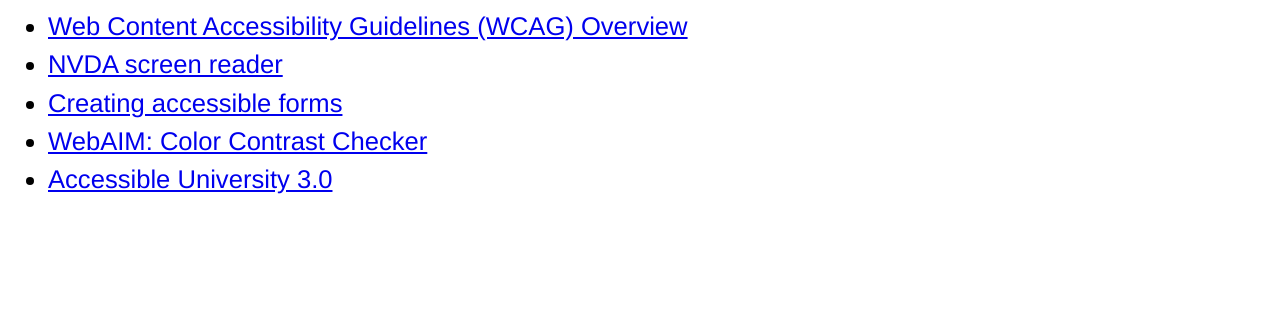
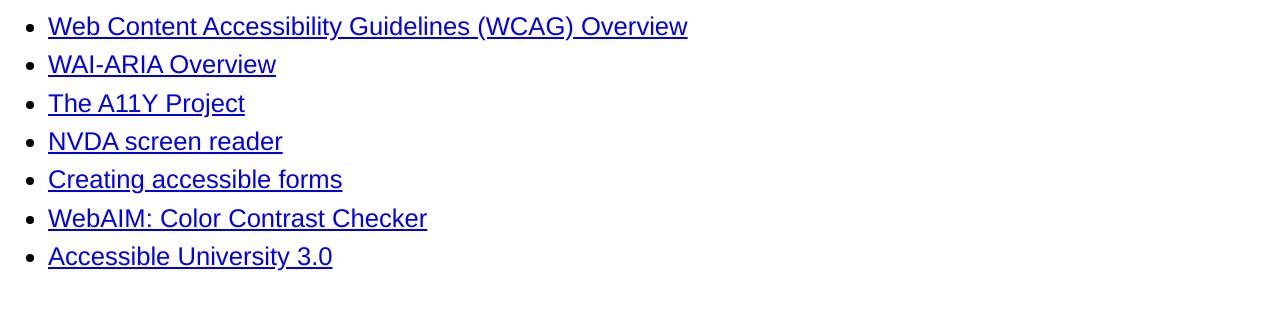
Before and after one commit to sgmbr/accessibility-training, a plain HTML site: page 7resources.html in a window 1280 px wide. Shown: the part 70-380 px from the top of the page. Drawn offline with Linux system fonts and the light colour scheme.

Commit message:
Add more resources

```diff
--- a/7resources.html
+++ b/7resources.html
@@ -10,6 +10,8 @@
 <h2>Useful links</h2>
 <ul>
 <li><a href="https://www.w3.org/WAI/standards-guidelines/wcag/">Web Content Accessibility Guidelines (WCAG) Overview</a></li>
+<li><a href="https://www.w3.org/WAI/standards-guidelines/aria/">WAI-ARIA Overview</a></li>
+<li><a href="https://a11yproject.com/">The A11Y Project</a></li>
 <li><a href="http://www.nvaccess.org/" target="_blank">NVDA screen reader</a></li>
 <li><a href="http://webaim.org/techniques/forms/" target="_blank">Creating accessible forms</a></li>
 <li><a href="http://webaim.org/resources/contrastchecker/" target="_blank">WebAIM: Color Contrast Checker</a></li>
```
